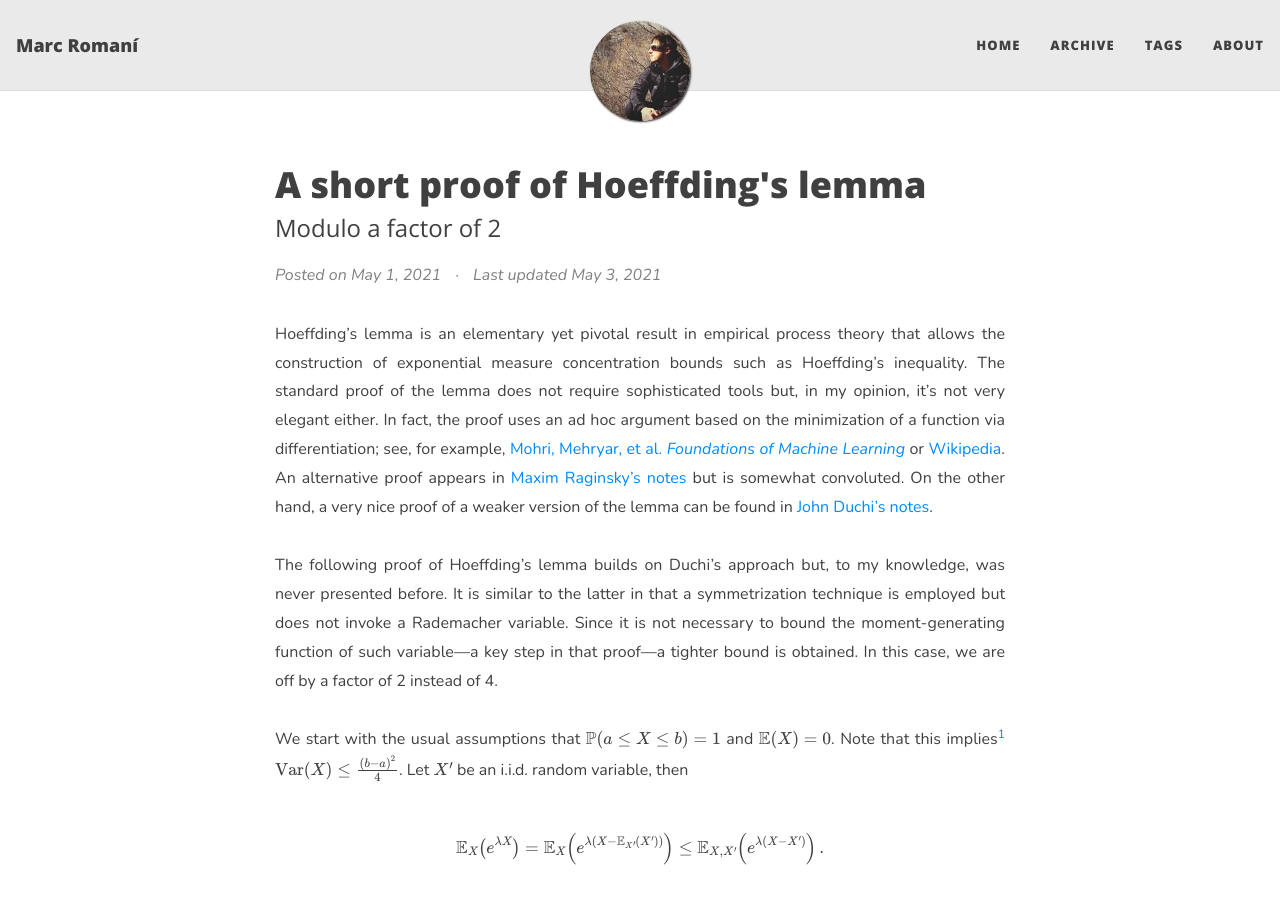
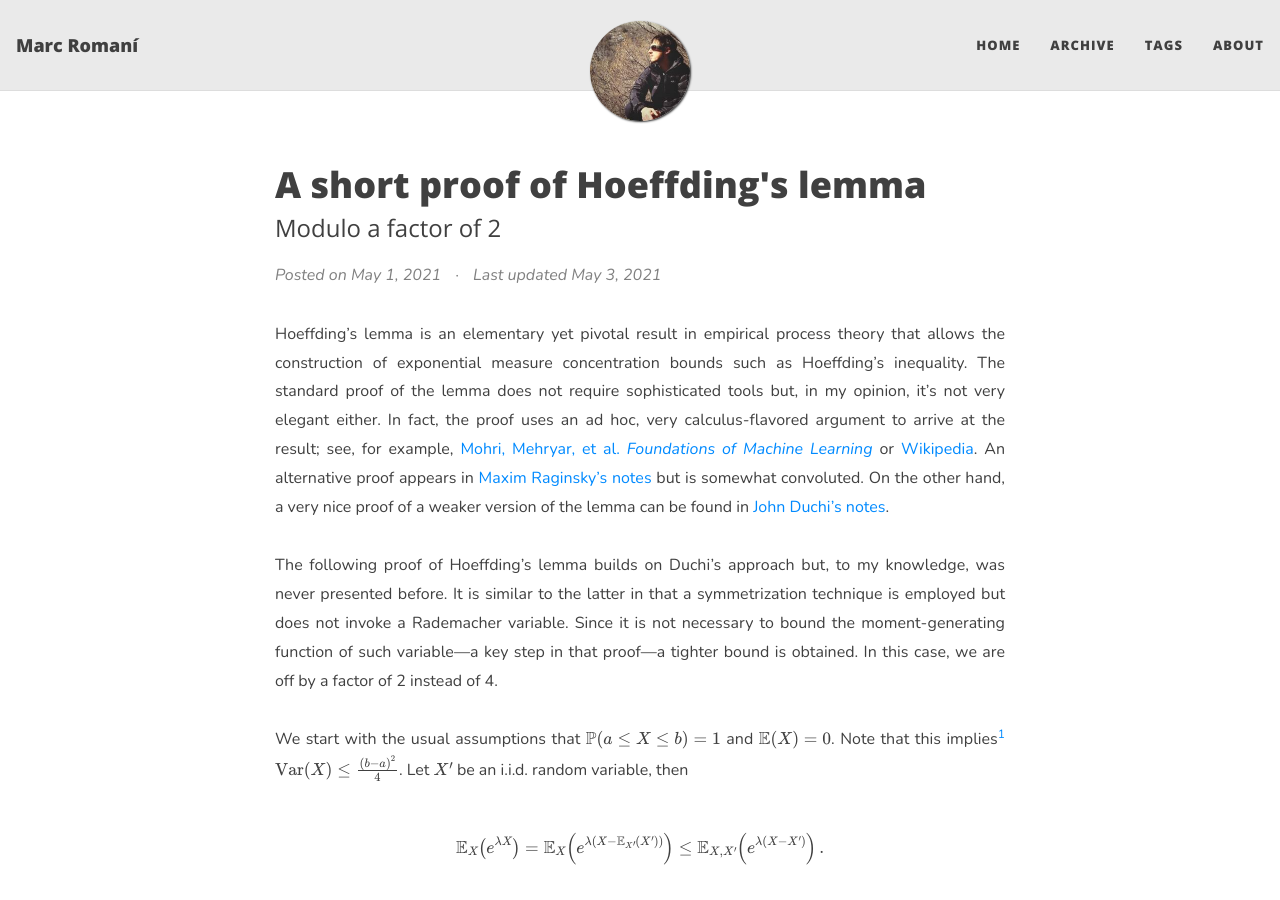
Before and after one commit to marcromani/marcromani.github.io, a Jekyll site: the page built from _posts/2021-05-01-hoeffding-lemma.md, in a window 1280 px wide and 900 px high. Built offline with Jekyll 4.4.1, drawn with Linux system fonts in a browser that asks for light colours; nearby versions of some CDN libraries.

Commit message:
Update post

```diff
--- a/_posts/2021-05-01-hoeffding-lemma.md
+++ b/_posts/2021-05-01-hoeffding-lemma.md
@@ -11,7 +11,7 @@ tags: [machine learning, statistics, statistical learning theory]
 last-updated: 2021-05-03
 ---
 
-Hoeffding's lemma is an elementary yet pivotal result in empirical process theory that allows the construction of exponential measure concentration bounds such as Hoeffding's inequality. The standard proof of the lemma does not require sophisticated tools but, in my opinion, it's not very elegant either. In fact, the proof uses an ad hoc argument based on the minimization of a function via differentiation; see, for example, [Mohri, Mehryar, et al. *Foundations of Machine Learning*](https://mitpress.ublish.com/ereader/7093/?preview=#page/437) or [Wikipedia](https://www.wikiwand.com/en/Hoeffding's_lemma). An alternative proof appears in [Maxim Raginsky's notes](http://maxim.ece.illinois.edu/teaching/fall14/notes/concentration.pdf) but is somewhat convoluted. On the other hand, a very nice proof of a weaker version of the lemma can be found in [John Duchi's notes](http://cs229.stanford.edu/extra-notes/hoeffding.pdf).
+Hoeffding's lemma is an elementary yet pivotal result in empirical process theory that allows the construction of exponential measure concentration bounds such as Hoeffding's inequality. The standard proof of the lemma does not require sophisticated tools but, in my opinion, it's not very elegant either. In fact, the proof uses an ad hoc, very calculus-flavored argument to arrive at the result; see, for example, [Mohri, Mehryar, et al. *Foundations of Machine Learning*](https://mitpress.ublish.com/ereader/7093/?preview=#page/437) or [Wikipedia](https://www.wikiwand.com/en/Hoeffding's_lemma). An alternative proof appears in [Maxim Raginsky's notes](http://maxim.ece.illinois.edu/teaching/fall14/notes/concentration.pdf) but is somewhat convoluted. On the other hand, a very nice proof of a weaker version of the lemma can be found in [John Duchi's notes](http://cs229.stanford.edu/extra-notes/hoeffding.pdf).
 
 The following proof of Hoeffding's lemma builds on Duchi's approach but, to my knowledge, was never presented before. It is similar to the latter in that a symmetrization technique is employed but does not invoke a Rademacher variable. Since it is not necessary to bound the moment-generating function of such variable—a key step in that proof—a tighter bound is obtained. In this case, we are off by a factor of 2 instead of 4.
 
```
